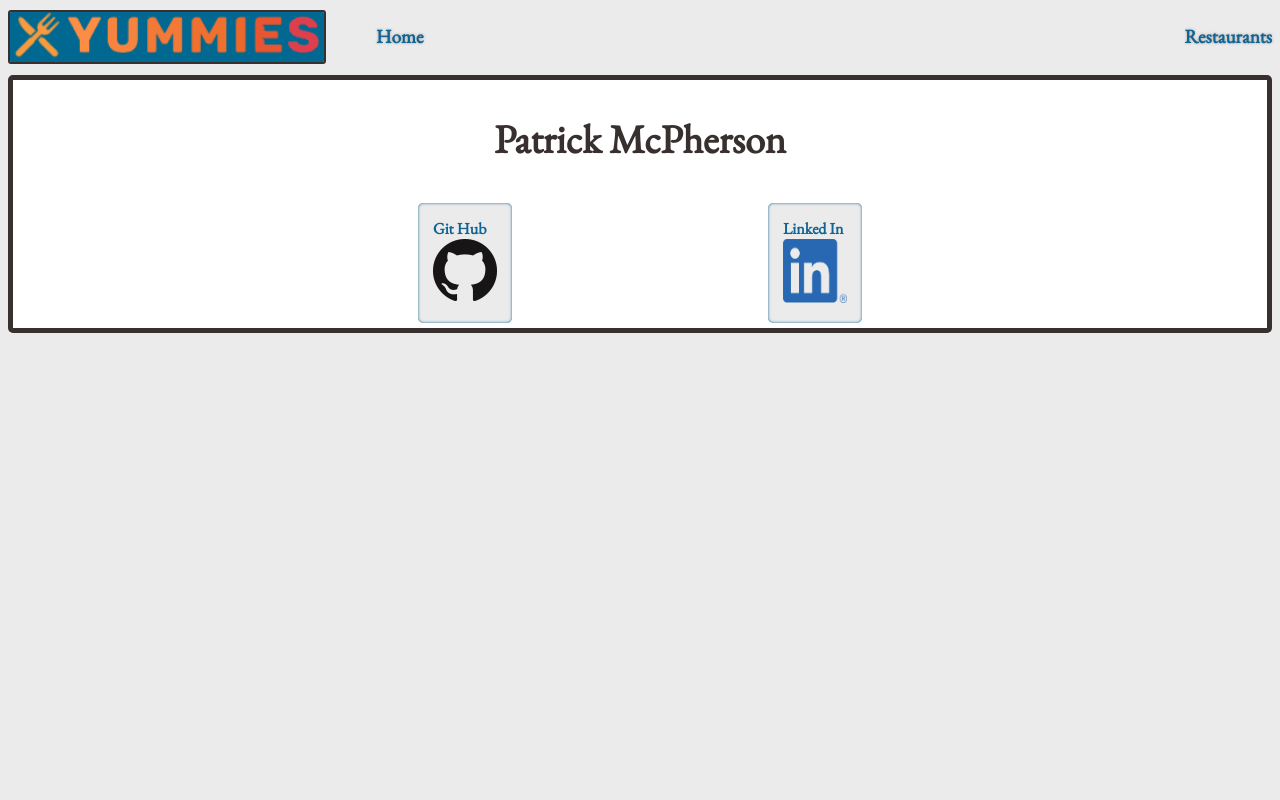
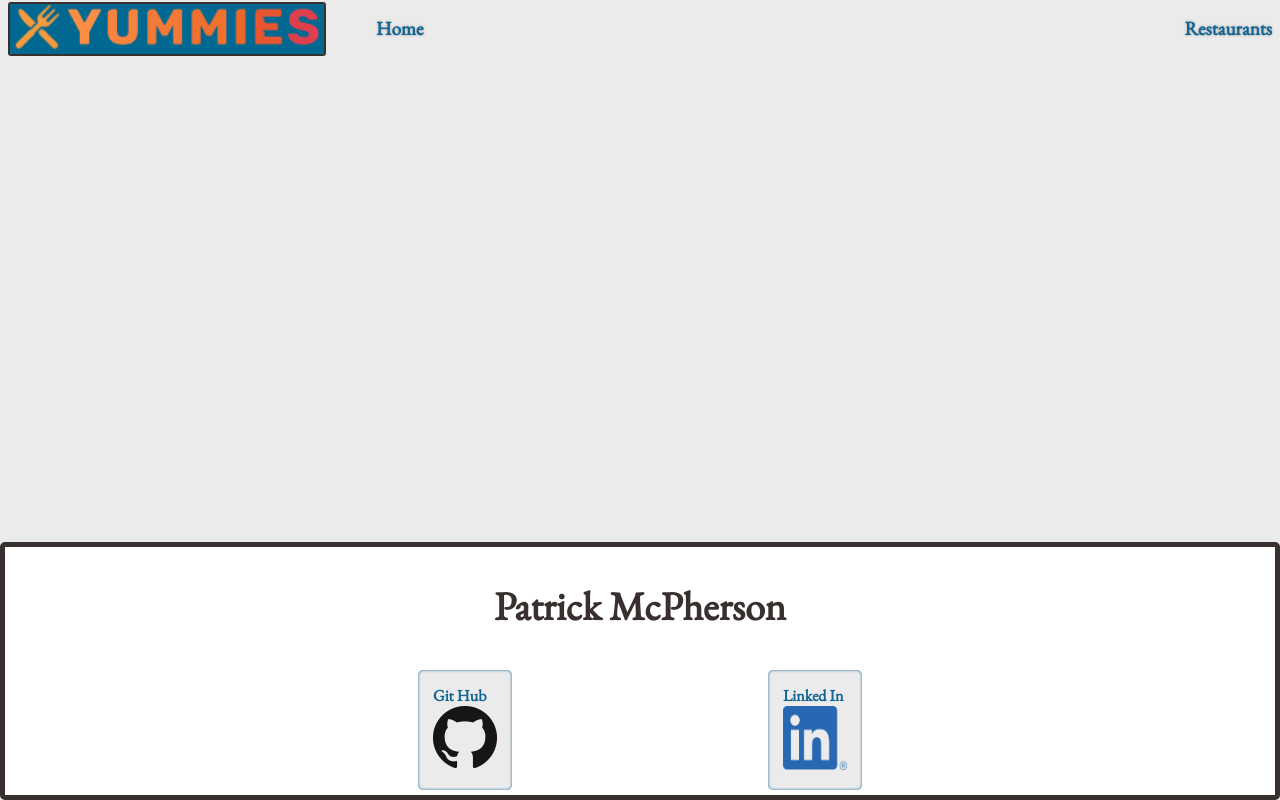
Before and after one commit to Patricus/yummies, a React (Create React App) app in the folder frontend/: page /businesses/1 in a window 1280 px wide. Built offline with nearby package versions, Linux system fonts and the light colour scheme; no server answers.

Commit message:
footer float fix and 8px margin

```diff
--- a/frontend/src/components/AboutMe/aboutMe.css
+++ b/frontend/src/components/AboutMe/aboutMe.css
@@ -1,3 +1,17 @@
+html {
+  min-height: 100vh;
+}
+
+body {
+  min-height: 100vh;
+}
+
+#root {
+  display: flex;
+  flex-direction: column;
+  min-height: 100vh;
+}
+
 footer {
   margin-top: 10px;
   background-color: white;
@@ -5,6 +19,7 @@ footer {
   border: 5px solid var(--font-color);
   box-sizing: border-box;
   border-radius: 5px;
+  margin-top: auto;
 }
 
 footer h2 {
--- a/frontend/src/components/AboutMe/index.js
+++ b/frontend/src/components/AboutMe/index.js
@@ -1,4 +1,4 @@
-import React from "react";
+import React, { useEffect, useState } from "react";
 import github from "../images/github.png";
 import linkedin from "../images/linkedin.png";
 import "./aboutMe.css";
--- a/frontend/src/components/Navigation/Navigation.css
+++ b/frontend/src/components/Navigation/Navigation.css
@@ -6,6 +6,7 @@
 }
 
 header {
+  margin: 0 8px;
   display: flex;
   justify-content: space-between;
   align-items: center;
@@ -62,3 +63,24 @@ header {
   font-weight: 600;
   text-shadow: 0 0 3px var(--trim-color);
 }
+
+.navLink {
+  position: relative;
+}
+
+.navLink::after {
+  content: "";
+  background-color: var(--trim-color);
+  position: absolute;
+  bottom: 0;
+  right: 0;
+  height: 2px;
+  width: 100%;
+  transform: scaleX(0);
+  transition: transform 200ms;
+}
+
+.navLink:hover::after {
+  transform: scaleX(100%);
+  transform-origin: center;
+}
--- a/frontend/src/components/Navigation/index.js
+++ b/frontend/src/components/Navigation/index.js
@@ -35,7 +35,9 @@ function Navigation({ isLoaded }) {
       <>
         <li>
           <LoginFormModal />
-          <NavLink to="/signup">Sign Up</NavLink>
+          <NavLink className="navLink" to="/signup">
+            Sign Up
+          </NavLink>
         </li>
       </>
     );
@@ -46,12 +48,14 @@ function Navigation({ isLoaded }) {
       <img id="logo" src={logo} alt="logo" />
       <ul id="navlinks">
         <li>
-          <NavLink exact to="/">
+          <NavLink className="navLink" exact to="/">
             Home
           </NavLink>
         </li>
         <li>
-          <NavLink to="/businesses">Restaurants</NavLink>
+          <NavLink className="navLink" to="/businesses">
+            Restaurants
+          </NavLink>
         </li>
         {isLoaded && sessionLinks}
       </ul>
--- a/frontend/src/index.css
+++ b/frontend/src/index.css
@@ -5,6 +5,10 @@
   --trim-color: #f39237;
   --blue-color: #106594;
   --red-color: #d8464b;
+}
+
+body {
+  margin: 0;
 }
 
 #errorList {
@@ -29,24 +33,6 @@ a {
   text-decoration: none;
   font-weight: 600;
   color: var(--blue-color);
-  position: relative;
-}
-
-a::after {
-  content: "";
-  background-color: var(--trim-color);
-  position: absolute;
-  bottom: 0;
-  right: 0;
-  height: 2px;
-  width: 100%;
-  transform: scaleX(0);
-  transition: transform 200ms;
-}
-
-a:hover::after {
-  transform: scaleX(100%);
-  transform-origin: center;
 }
 
 button {
```
